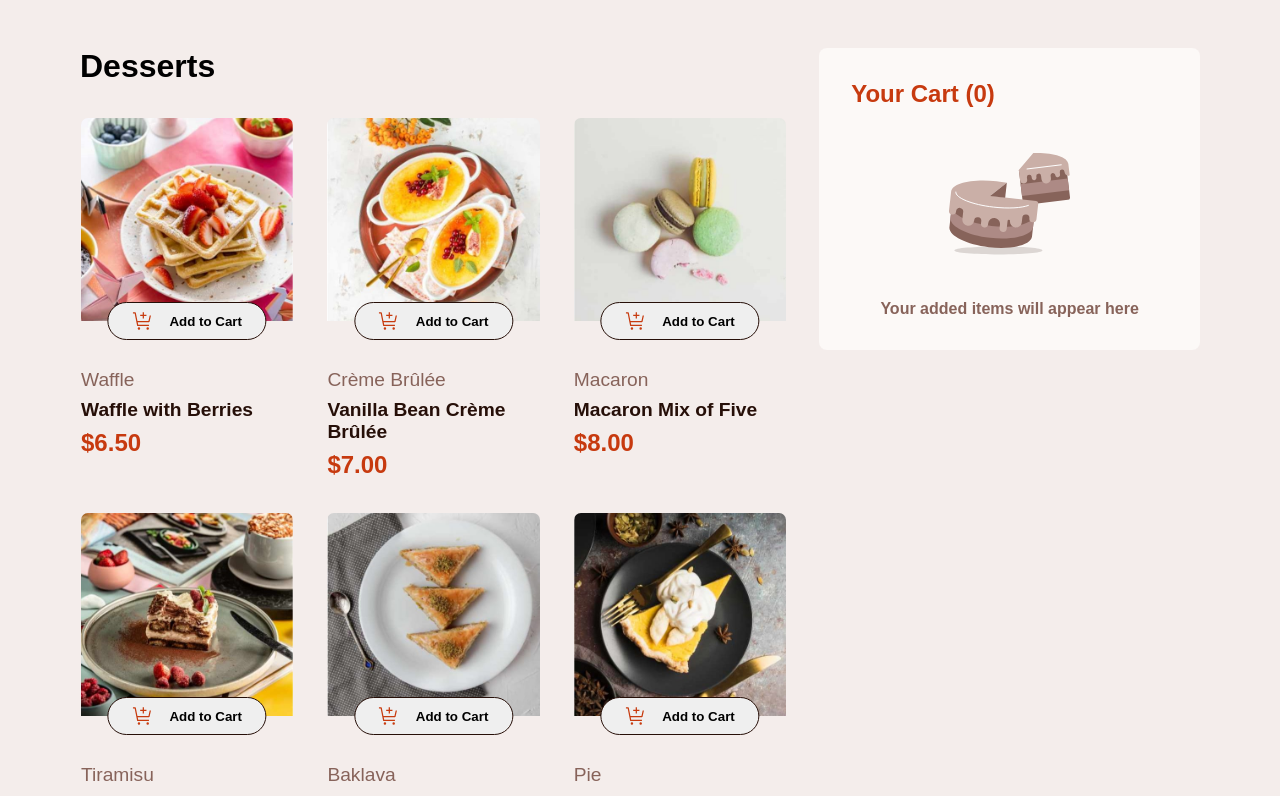
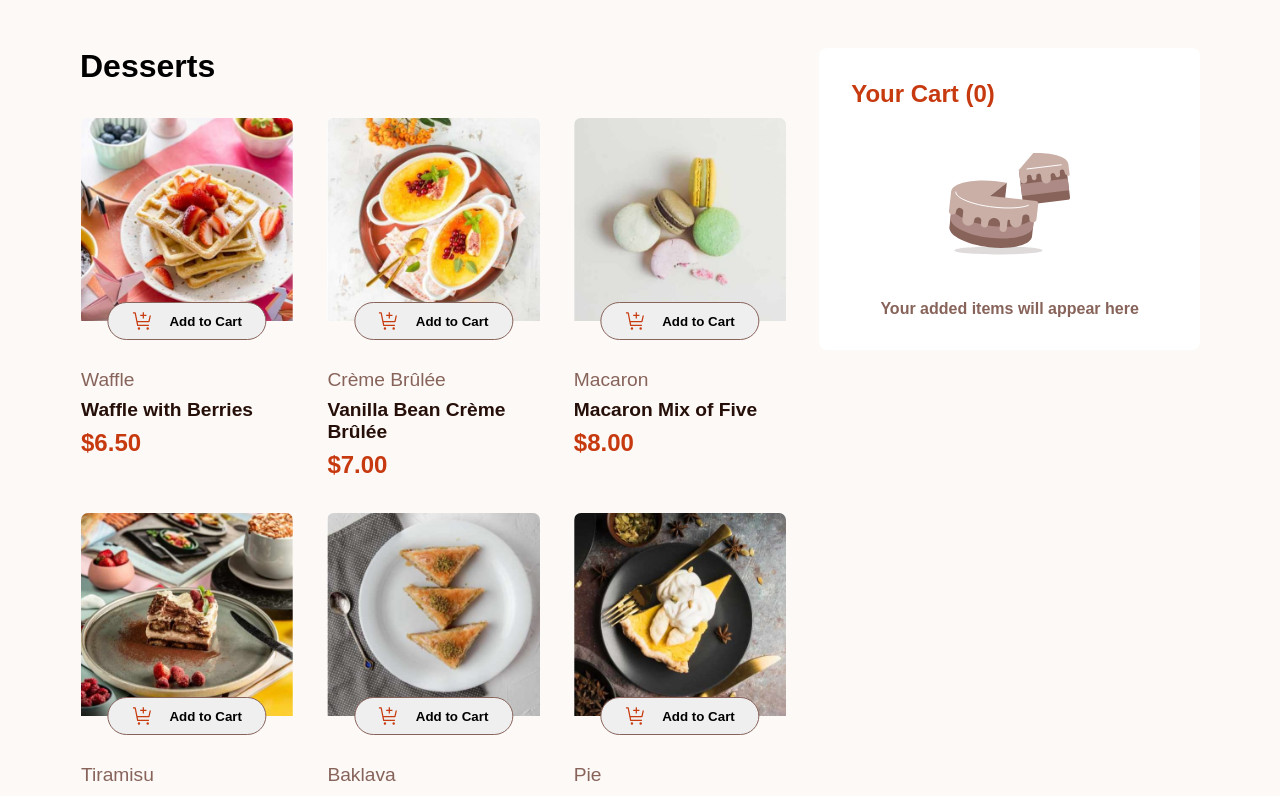
Before and after one commit to ClaudiaRamirezD/Prodcut-list-with-cart, a React (Vite) app: page / in a window 1280 px wide. Shown: the top 796 px of the page. Built offline with nearby package versions, Linux system fonts and the light colour scheme.

Commit message:
colors fixed

```diff
--- a/src/App.css
+++ b/src/App.css
@@ -27,7 +27,7 @@ body {
 
 .main-layout {
     padding: 2rem 1rem;
-    background-color: var(--rose-100);
+    background-color: var(--rose-50);
     display: flex;
     flex-direction: column;
 }
@@ -81,6 +81,11 @@ picture {
     display: block;
 }
 
+button {
+    font-family: inherit; /* Hereda la fuente del elemento padre */
+    cursor: pointer; /* Opcional: para mantener el cursor de botón */
+}
+
 .btn-add, .btn-quantity {
     position: absolute;
     left: 50%;
@@ -89,7 +94,7 @@ picture {
 
     padding: .5rem 1rem;
     font-weight: bold;
-    border: 1px solid var(--rose-900);
+    border: 1px solid var(--rose-500);
     border-radius: 2rem;
     display: flex;
     gap: 1rem;
@@ -149,7 +154,7 @@ picture {
 }
 
 .cart {
-    background-color: var(--rose-50);
+    background-color: white;
     padding: 2rem;
     border-radius: .5rem;
     display: flex;
@@ -190,13 +195,13 @@ picture {
 }
 
 .item-price, .p-total{
-    color: var(--rose-500);
+    color: var(--rose-400);
 }
 
 
 .item-total{
-    color: var(--rose-900);
-    font-weight: 600;
+    color: var(--rose-500);
+    font-weight: 500;
 }
 
 .final-total{
```
